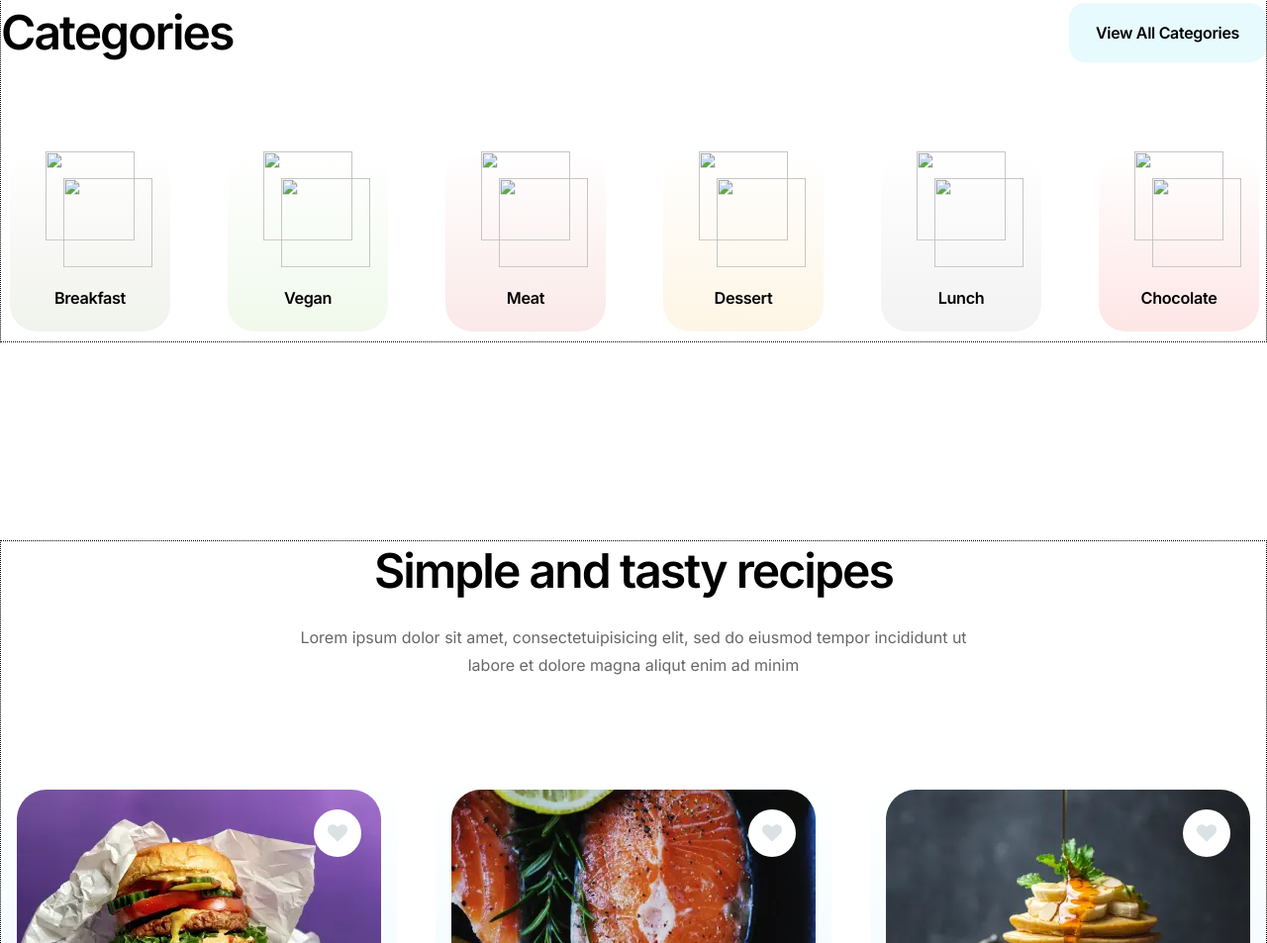
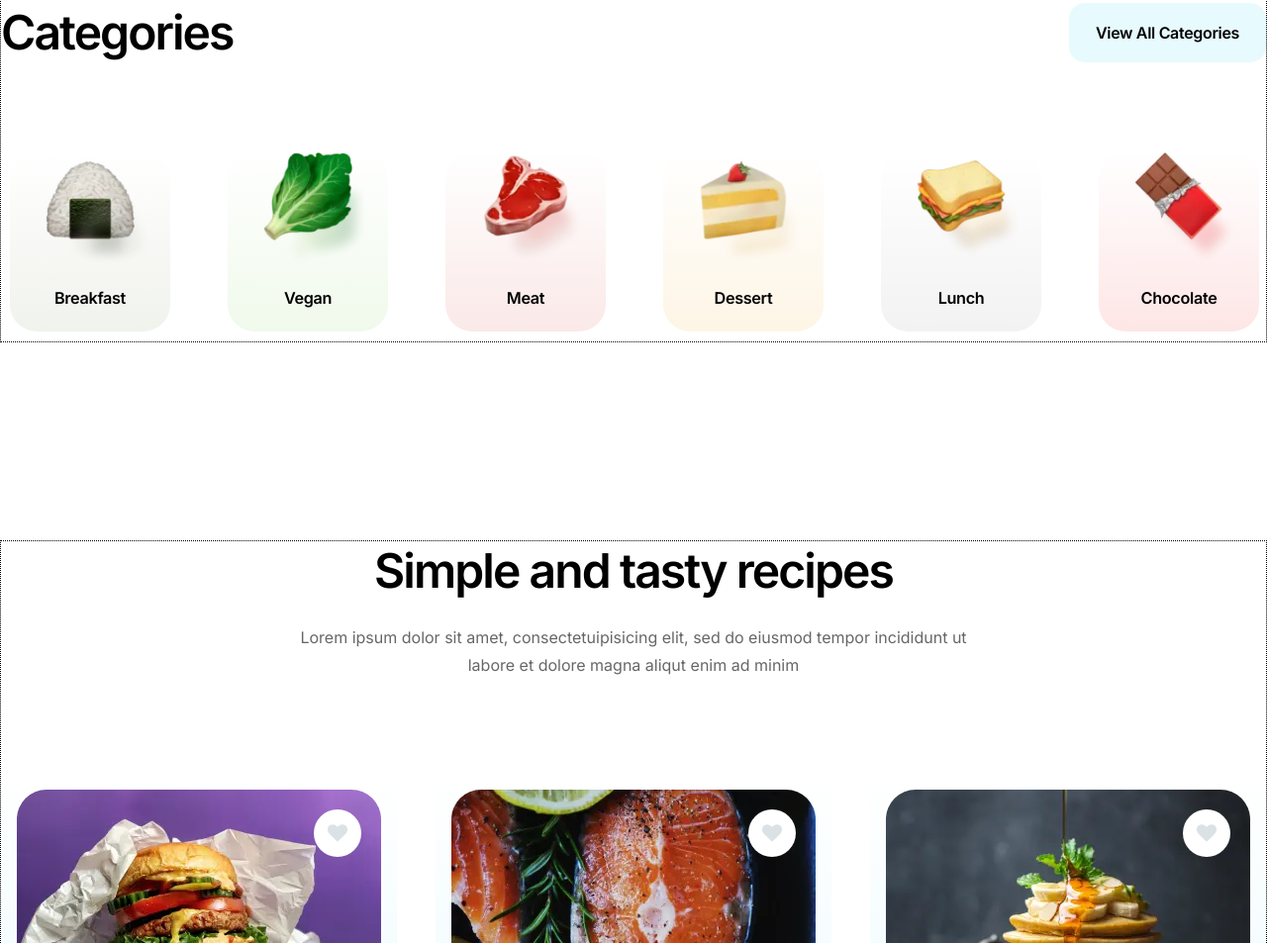
Before and after one commit to A-Gromov/Food-prjct, a plain HTML site: page index.html in a window 1280 px wide. Shown: the part 954-1907 px from the top of the page at 99% size. Drawn offline with Linux system fonts and the light colour scheme; the site is published under a folder, as on GitHub Pages, so addresses that start at the root find nothing; a web font is replaced by a local one.

Commit message:
fix links of img.category

```diff
--- a/index.html
+++ b/index.html
@@ -99,75 +99,43 @@
           <div class="cards-category flex">
             <a href="#">
               <div class="card">
-                <img
-                  class="food-bottom"
-                  src="/img/category/breakfast_shadow.png"
-                  alt=""
-                />
-                <img
-                  class="food-top"
-                  src="/img/category/breakfast.webp"
-                  alt=""
-                />
+                <img class="food-bottom" src="img/category/breakfast_shadow.png" alt="" />
+                <img class="food-top" src="img/category/breakfast.webp"  alt="" />
                 <p>Breakfast</p>
               </div>
             </a>
             <a href="#">
               <div class="card vegan">
-                <img
-                  class="food-bottom"
-                  src="/img/category/vegan_shadow.webp"
-                  alt=""
-                />
-                <img class="food-top" src="/img/category/vegan.webp" alt="" />
+                <img class="food-bottom" src="img/category/vegan_shadow.webp" alt="" />
+                <img class="food-top" src="img/category/vegan.webp" alt="" />
                 <p>Vegan</p>
               </div>
             </a>
             <a href="#">
               <div class="card meat">
-                <img
-                  class="food-bottom"
-                  src="/img/category/meat_shadowpng.webp"
-                  alt=""
-                />
-                <img class="food-top" src="/img/category/meat.webp" alt="" />
+                <img class="food-bottom" src="img/category/meat_shadowpng.webp" alt="" />
+                <img class="food-top" src="img/category/meat.webp" alt="" />
                 <p>Meat</p>
               </div>
             </a>
             <a href="#">
               <div class="card dessert">
-                <img
-                  class="food-bottom"
-                  src="/img/category/dessert_shadow.webp"
-                  alt=""
-                />
-                <img class="food-top" src="/img/category/dessert.webp" alt="" />
+                <img class="food-bottom" src="img/category/dessert_shadow.webp" alt="" />
+                <img class="food-top" src="img/category/dessert.webp" alt="" />
                 <p>Dessert</p>
               </div>
             </a>
             <a href="#">
               <div class="card lunch">
-                <img
-                  class="food-bottom"
-                  src="/img/category/lunch_shadow.webp"
-                  alt=""
-                />
-                <img class="food-top" src="/img/category/lunch.webp" alt="" />
+                <img class="food-bottom" src="img/category/lunch_shadow.webp" alt="" />
+                <img class="food-top" src="img/category/lunch.webp" alt="" />
                 <p>Lunch</p>
               </div>
             </a>
             <a href="#">
               <div class="card chocolate">
-                <img
-                  class="food-bottom"
-                  src="/img/category/chocolate_shadow.webp"
-                  alt=""
-                />
-                <img
-                  class="food-top"
-                  src="/img/category/chocolate.webp"
-                  alt=""
-                />
+                <img class="food-bottom" src="img/category/chocolate_shadow.webp" alt="" />
+                <img class="food-top" src="img/category/chocolate.webp" alt="" />
                 <p>Chocolate</p>
               </div>
             </a>
--- a/link/link.css
+++ b/link/link.css
@@ -4,4 +4,4 @@
 @import url("../css/main.css");
 @import url("../fonts/fonts.css");
 @import url("../plugins/font-awesome/css/font-awesome.css");
-@import url("");
+/* @import url("");
```
Also changed, not shown: 2 other files.
